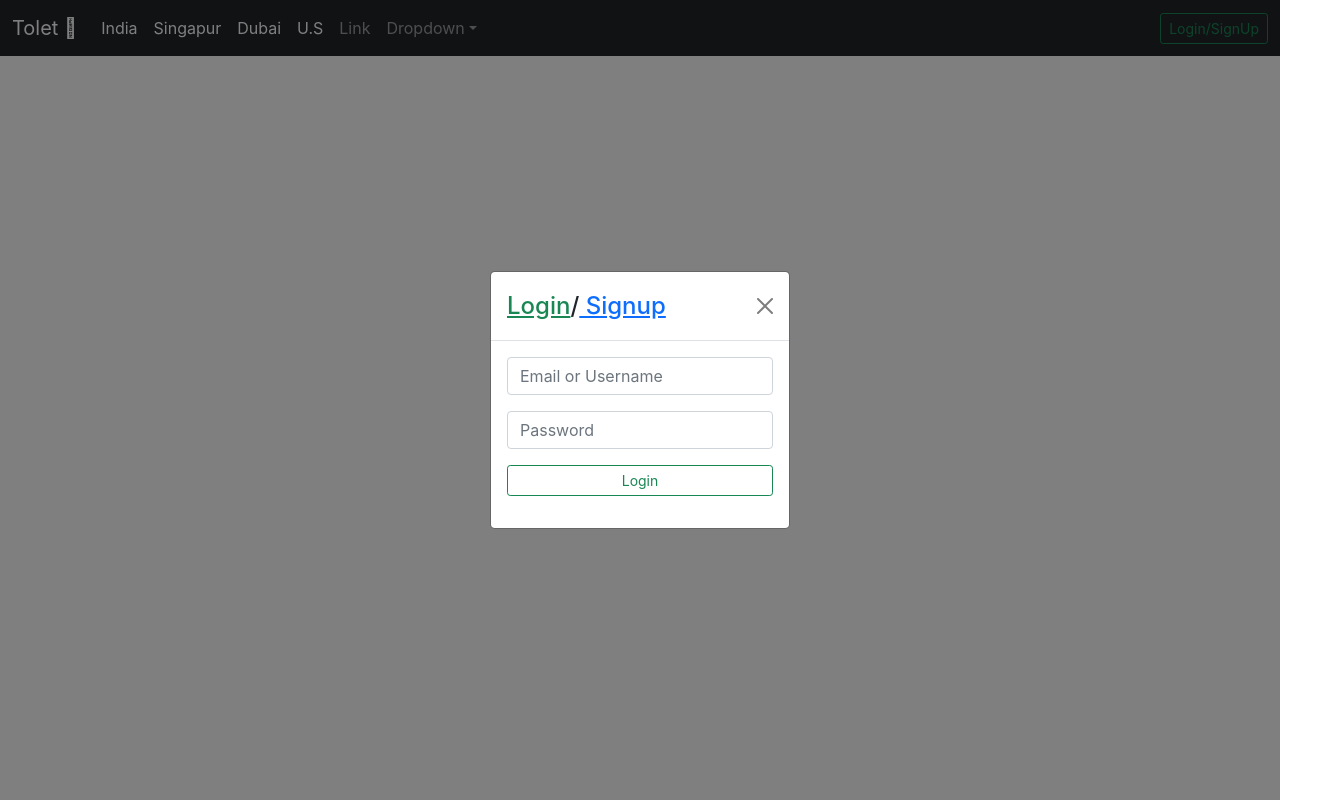
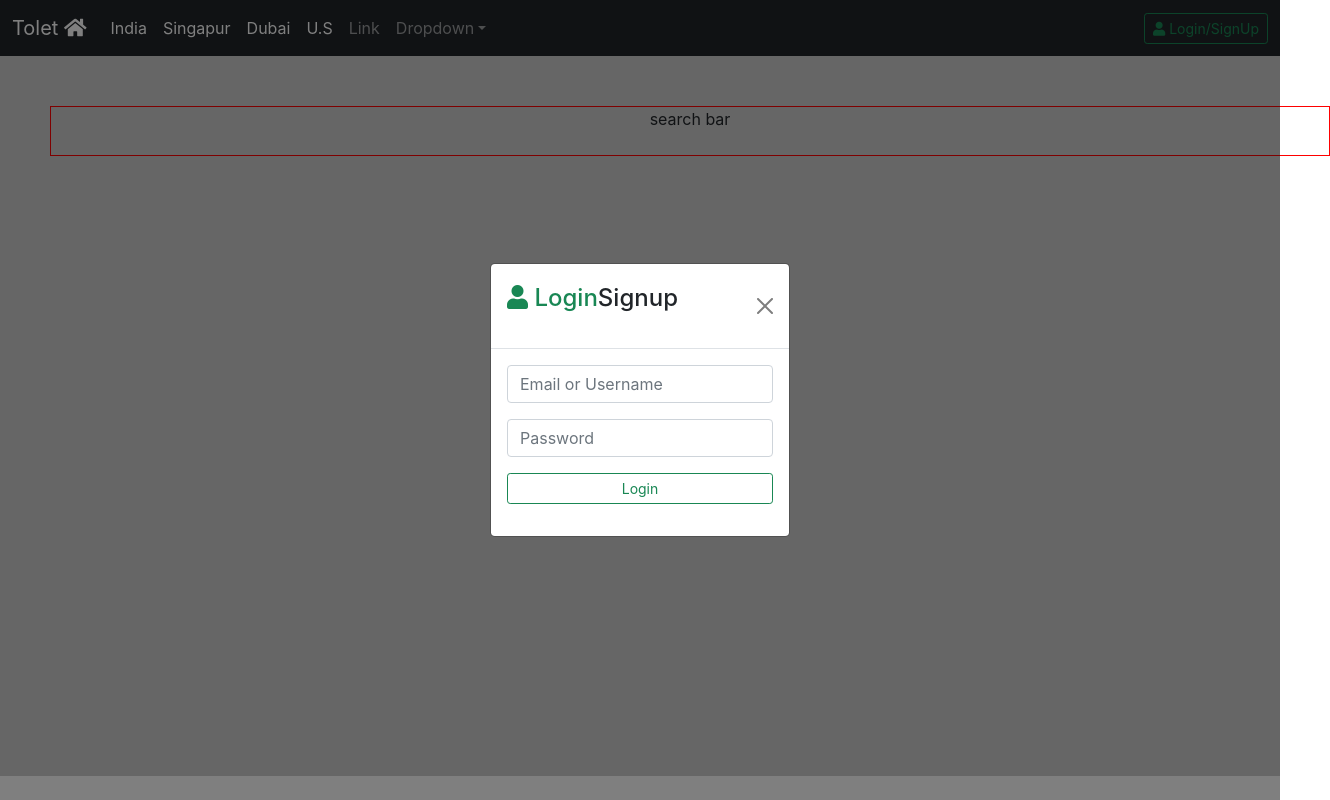
Before and after one commit to skntmax/tolet-web, a React (Create React App) app: page / in a window 1280 px wide. Both pictures are taken after a click on the button "Login/SignUp". Shown: the whole page, 1330 px wide, since content can reach past the window. Built offline with nearby package versions, Linux system fonts and the light colour scheme.

Commit message:
login and signup completed

```diff
--- a/public/index.html
+++ b/public/index.html
@@ -21,8 +21,7 @@
 
     <!-- <link rel="stylesheet" href="https://cdnjs.cloudflare.com/ajax/libs/font-awesome/5.4.0/css/fontawesome.min.css" integrity="sha512-r9kUVFtJ0e+8WIL8sjTUlHGbTLwlOClXhVqGgu4sb7ILdkBvM2uI+n/Fz3FN8u3VqJX7l9HLiXqXxkx2mZpkvQ==" crossorigin="anonymous" referrerpolicy="no-referrer" /> -->
 <!-- <link rel="stylesheet" href="https://cdnjs.cloudflare.com/ajax/libs/font-awesome/6.0.0-beta3/css/fontawesome.min.css" integrity="sha512-r9kUVFtJ0e+8WIL8sjTUlHGbTLwlOClXhVqGgu4sb7ILdkBvM2uI+n/Fz3FN8u3VqJX7l9HLiXqXxkx2mZpkvQ==" crossorigin="anonymous" referrerpolicy="no-referrer" /> -->
-<link rel="stylesheet" href="https://cdnjs.cloudflare.com/ajax/libs/font-awesome/6.0.0-beta3/css/fontawesome.min.css" integrity="sha512-r9kUVFtJ0e+8WIL8sjTUlHGbTLwlOClXhVqGgu4sb7ILdkBvM2uI+n/Fz3FN8u3VqJX7l9HLiXqXxkx2mZpkvQ==" crossorigin="anonymous" referrerpolicy="no-referrer" />
-
+<link rel="stylesheet" href="https://pro.fontawesome.com/releases/v5.10.0/css/all.css" integrity="sha384-AYmEC3Yw5cVb3ZcuHtOA93w35dYTsvhLPVnYs9eStHfGJvOvKxVfELGroGkvsg+p" crossorigin="anonymous"/>
     <!--
       Notice the use of %PUBLIC_URL% in the tags above.
       It will be replaced with the URL of the `public` folder during the build.
--- a/src/App.js
+++ b/src/App.js
@@ -5,17 +5,23 @@ import Main from './components/v1/Main';
 import { Route , Switch }  from 'react-router-dom';
 import Header from './components/v1/common/Header';
 import urls from './components/routes'
+import Home from './components/v1/Home';
+
 function App() {
   return (
 
-    <Switch >
+    <React.Fragment>
 
-      <Header  />
-       <Main />
+    {/* <Header  /> */}
+         { /*  <Main />   */}
 
-        {/* <route exact path={'/'} component={} />   */}
+      <Switch >
+
+         <Route exact path='/' component={Home} />
+         <Route exact path={urls.signup} component={Home} />
 
      </Switch>
+     </React.Fragment>
   );
 }
 
--- a/src/assets/css/main.css
+++ b/src/assets/css/main.css
@@ -1,7 +1,23 @@
-.stack-top{
+.stack-top {
     z-index: 9;
-    color:black;
+    color: black;
     background-color: aqua;
     font-size: 100px;
     box-shadow: 5px 5px 8px 8px #888888;
 }
+
+.main_back {
+    background-color: rgba(0, 0, 0, 0.2);
+    width: auto;
+    height: 90vh;
+    padding: 50px;
+}
+
+.search_bar {
+    width: 100vw;
+    height: 50px;
+    display: grid;
+    justify-content: center;
+    justify-items: center;
+    border: 1px solid red;
+}
--- /dev/null
+++ b/src/components/v1/Home.jsx
@@ -0,0 +1,12 @@
+import React from 'react';
+import Main from './Main';
+import Header from './common/Header';
+export default function Home() {
+  return(
+<React.Fragment>
+ <Header />
+ <Main />
+</React.Fragment>
+  )
+
+}
--- a/src/components/v1/Logsignup.jsx
+++ b/src/components/v1/Logsignup.jsx
@@ -1,4 +1,4 @@
-import React , {useState} from "react";
+import React , {useEffect, useState} from "react";
 import { Button } from "react-bootstrap";
 import { Modal , Form , Row ,Col } from "react-bootstrap";
 import { Link } from "react-router-dom";
@@ -12,6 +12,7 @@ export default function MyVerticallyCenteredModal(props) {
      signup:false ,
      login:true
   })
+
 
   return (
      <React.Fragment>
@@ -27,9 +28,21 @@ export default function MyVerticallyCenteredModal(props) {
         <Modal.Title id="contained-modal-title-vcenter" >
 
 
-           <span style={{display:"inlineBlock"}}> <Link  className={currentState.login===true?
+           <span style={{display:"flex" , float:"left" , cursor:"pointer"}}> <p onClick={e=>setCurrentSa({
+            signup:false ,
+            login:true
+           })
+          } className={currentState.login===true?
            "text-success" : ""
-          }> Login</Link>/<Link to={urls.signup} className={currentState.signup===true ?"text-success" :" "} > Signup</Link>
+          }><i className="fas fa-user 2x"> </i> Login</p>
+
+             <p  onClick ={(e)=>setCurrentSa({
+                 signup:true ,
+                 login:false
+
+             })} className={currentState.signup===true ?"text-success" :" "} >
+             Signup
+              </p>
       </span>
 
 
@@ -71,10 +84,71 @@ export default function MyVerticallyCenteredModal(props) {
          onClick = {props.onSubmit} >
          Login
        </Button>
+     </div>
+
+     </Form.Group> </React.Fragment> :
+
+
+<React.Fragment>
+ <Form.Group as={Row} className="mb-3" controlId="formName" >
+
+    <Col sm="12">
+
+      <Form.Control type="text"  name="name" onChange={props.onchangehandler}  placeholder="Name"  />
+
+     </Col>
+
+  </Form.Group>
+
+
+
+
+  <Form.Group as={Row} className="mb-3" controlId="formEmail" >
+
+    <Col sm="12">
+
+      <Form.Control type="text"  name="email" onChange={props.onchangehandler}  placeholder="Email"  />
+
+     </Col>
+
+  </Form.Group>
+
+
+  <Form.Group as={Row} className="mb-3" controlId="formPlaintextPassword">
+
+    <Col sm="12">
+      <Form.Control type="password"  placeholder="Password" name="password"  onChange={props.onchangehandler}    />
+    </Col>
+
+  </Form.Group>
+
+
+
+
+  <Form.Group as={Row} className="mb-3" controlId="formMobile">
+
+    <Col sm="12">
+      <Form.Control type="number"  placeholder="Mobile" name="mobile"  onChange={props.onchangehandler}    />
+    </Col>
+
+  </Form.Group>
+
+
+
+  <Form.Group as={Row} className="mb-3" controlId="formPlaintextPassword" >
+  <div className="d-grid gap-2">
+  <Button variant="outline-success" size="sm" type="submit"
+         onClick = {props.onSubmit} >
+         Signup
+       </Button>
 
   </div>
 
-     </Form.Group> </React.Fragment>  : "signup"
+     </Form.Group> </React.Fragment>
+
+
+
+
 
         }
 
--- a/src/components/v1/Main.jsx
+++ b/src/components/v1/Main.jsx
@@ -1,8 +1,9 @@
-import React , {useState    } from 'react'
+import React , {useEffect, useState    } from 'react'
 import './../../assets/css/main.css'
 import Test from '../Test' ;
 
 export default function Main() {
+
 
      const [value,setValue] = useState({
          name:"" ,
@@ -20,127 +21,40 @@ export default function Main() {
      const showTest =()=>{
         setValue({testViews:!value.testViews})
        }
-    // const submit = (e)=>{
-    //     debugger
-    //     console.log(value)
 
-    //     const model ={
-    //           name : value.name ,
-    //           title: value.title
-    //         }
+   useEffect(()=>{
 
-    //       if(value.name!="" && value.title!="" ){
-    //                     axios.post('submitform/' , model ).then((res)=>{
-    //                     console.log(" response " , res.data )
-    //                     if(res.data.status==true){
-    //                      const formdata = new FormData()
+       console.log("main component");
 
-    //                         for(let i=0; i<value.attchment.length ; i++){
-    //                             formdata.append('attchment' , value.attchment[i] )
-    //                             axios.post('/addFile' , formdata,
-    //                                  {
-    //                              headers : {
-    //                                     "Content-Type": "multipart/form-data"
-    //                                   }} )
-    //                                    .then(res=>{
-    //                                  console.log(res.data.message)
-    //                              })
-    //                          }
+   } , [] )
 
-
-    //                         alert(`name  ${res.data.name} and title ${res.data.title} saved `)
-
-    //                     }
-    //                         else{
-    //                         alert(` error `)
-    //                         }
-    //                 }).catch(err=>{
-    //                     console.log("Error : "  , err)
-    //                 })
-    // }
-    // else{
-
-    //     if(value.name==""){
-    //          setError({setName:" please enter name "})
-    //     }
-    //     if(value.title==""){
-    //          setError({setTitle:"please Enter title  "})
-    //         }
-
-    //  if( value.name=="" && value.title=="" ){
-
-    //     setError({setName:"please enter name "})
-    //     setError({setTitle:" please Enter title " })
-
-    //         }
-
-    //     }
-
-
-    // }
-
-    // const onChangeHandler = (e)=>{
-    //     debugger
-
-
-
-    //     if(e.target.name=="attchment") {
-    //         //  for(let i=0; i<=e.target.files.length-1 ; i++){
-    //           setValue( {  ...value ,[e.target.name]:e.target.files  }  )
-    //         // }
-    //        return
-    //         }
-    //      if(e.target.name=="video"){
-    //         setValue( {  ...value ,[e.target.name]: e.target.files }  )
-
-    //      }
-
-    //     setValue({ ...value ,  [e.target.name] : e.target.value } );
-    //      console.log(value)
-
-    //      }
 
     return (
         <React.Fragment>
 
+                <div
+               //  style={{
+               //      clipPath: "polygon(34% 29%, 75% 0%, 24% 66%, 67% 90%, 43% 82%, 14% 72%)" ,
+               //      height:"100vh",
+               //      backgroundColor:"#268785" ,
+               //      "color" :"black"
+               //  }}
 
-
-                 { /* <input  type="text" value={value.name} onChange={onChangeHandler} name="name"   /> <br />
-                     {
-                    err.setName!="" ? <span className="text-danger"> {err.setName }</span>  :""
-                   }
-                <br />
-                 <input  type="text" value={value.title} onChange={onChangeHandler}     name="title"  /> <br />
-                 {
-                    err.setTitle!="" ? <span className="text-danger"> {err.setTitle}  </span>  :""
-                 }
-                <br />
-
-                select File <input type="file"  name="attchment"  multiple  onChange={onChangeHandler} />
-
-                <br />  <br />
-                select Video <input type="file"  name="video"   onChange={onChangeHandler} />
-                 <input type="submit" onClick={submit}   value="submit" />
-
-                */ }
-
-                <div
-                // style={{
-                //     clipPath: "polygon(34% 29%, 75% 0%, 24% 66%, 67% 90%, 43% 82%, 14% 72%)" ,
-                //     height:"100vh",
-                //     backgroundColor:"#268785" ,
-                //     "color" :"black"
-                // }}
-
-                >
+                 />
                  { /*    <div className="box stack-top text-center" >
              Welcome Back
                 </div> */ }
-                <input  type="button" value="show Test component" onClick={showTest} />
+
+                {/* <input  type="button" value="show Test component" onClick={showTest} />
              {value.testViews===true?<Test /> :"No Test component "}
+                  </div> */}
 
+                  <div className="fluid-container main_back">
+
+                      <div className="search_bar" >
+                          search bar
+                      </div>
                   </div>
-
 
         </React.Fragment>
     )
--- a/src/components/v1/common/Header.jsx
+++ b/src/components/v1/common/Header.jsx
@@ -161,7 +161,7 @@ const onChangeHandler = (e)=>{
 
         <nav className="navbar navbar-expand-lg navbar-dark bg-dark ">
         <div className="container-fluid">
-          <a className="navbar-brand" href="#">Tolet <i className="fa-regular fa-house-chimney-crack"> </i></a>
+          <a className="navbar-brand" href="#">Tolet <i className="fas fa-home"></i> </a>
           <button className="navbar-toggler" type="button" data-bs-toggle="collapse" data-bs-target="#navbarSupportedContent" aria-controls="navbarSupportedContent" aria-expanded="false" aria-label="Toggle navigation">
             <span className="navbar-toggler-icon"></span>
           </button>
@@ -202,22 +202,21 @@ const onChangeHandler = (e)=>{
             </ul>
             <form className="d-flex">
             <Button variant="outline-success btn-sm" onClick={() => setModalShow(true)}>
-             Login/SignUp
+            <i className="fas fa-user 2x"></i> Login/SignUp
       </Button>
-            <MyVerticallyCenteredModal
+
+        <MyVerticallyCenteredModal
+
         show={modalShow}
         onHide={() => setModalShow(false)}
         onchangehandler = {onChangeHandler}
         onSubmit = {()=>submit(false) }
 
          />
-
             </form>
           </div>
         </div>
-      </nav>
-
-
+        </nav>
 
         </React.Fragment>
     )
```
